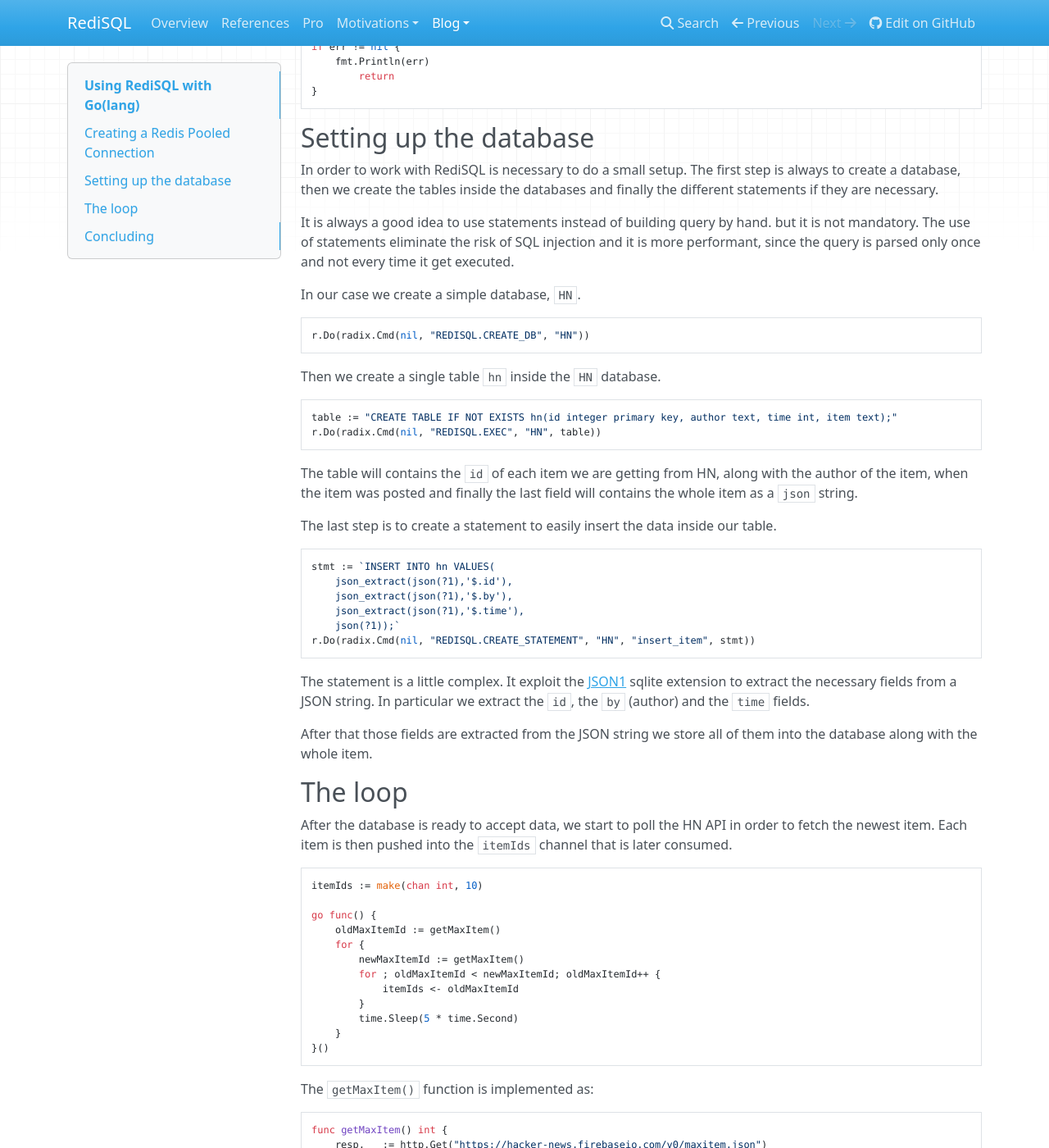
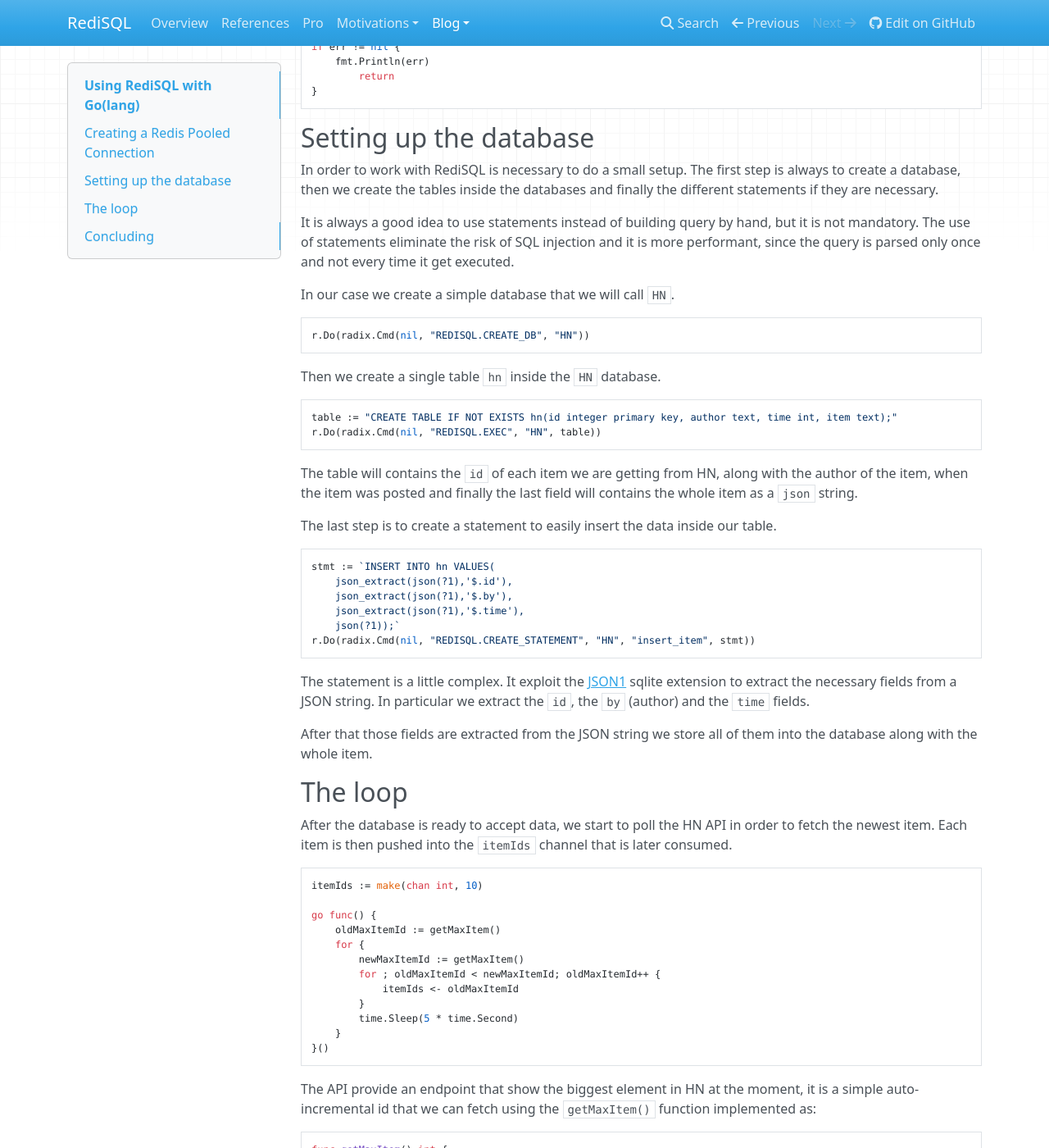
Before and after one commit to RedBeardLab/rediSQL, an MkDocs documentation site: the page built from doc/docs/blog/golang/using-redisql-with-golang.md, in a window 1280 px wide and 1400 px high, scrolled down 564 px. Shown: the whole window at 82% size. Built offline with MkDocs 1.6.1, drawn with Linux system fonts in a browser that asks for light colours; nearby versions of some CDN libraries; old or Windows-style settings are respelled for this version of MkDocs; some of the changed text lies outside the part shown.

````diff
--- a/doc/docs/blog/golang/using-redisql-with-golang.md
+++ b/doc/docs/blog/golang/using-redisql-with-golang.md
@@ -28,11 +28,13 @@ if err != nil {
 
 ## Setting up the database
 
-In order to work with RediSQL is necessary to do a small setup. The first step is always to create a database, then we create the tables inside the databases and finally the different statements if they are necessary.
+In order to work with RediSQL is necessary to do a small setup.
+The first step is always to create a database, then we create the tables inside the databases and finally the different statements if they are necessary.
 
-It is always a good idea to use statements instead of building query by hand. but it is not mandatory. The use of statements eliminate the risk of SQL injection and it is more performant, since the query is parsed only once and not every time it get executed.
+It is always a good idea to use statements instead of building query by hand, but it is not mandatory.
+The use of statements eliminate the risk of SQL injection and it is more performant, since the query is parsed only once and not every time it get executed.
 
-In our case we create a simple database, `HN`.
+In our case we create a simple database that we will call `HN`.
 
 ```golang
 r.Do(radix.Cmd(nil, "REDISQL.CREATE_DB", "HN"))
@@ -58,7 +60,9 @@ stmt := `INSERT INTO hn VALUES(
 r.Do(radix.Cmd(nil, "REDISQL.CREATE_STATEMENT", "HN", "insert_item", stmt))
 ```
 
-The statement is a little complex. It exploit the [JSON1][json1] sqlite extension to extract the necessary fields from a JSON string. In particular we extract the `id`, the `by` (author) and the `time` fields.
+The statement is a little complex.
+It exploit the [JSON1][json1] sqlite extension to extract the necessary fields from a JSON string.
+In particular we extract the `id`, the `by` (author) and the `time` fields.
 
 After that those fields are extracted from the JSON string we store all of them into the database along with the whole item.
 
@@ -83,7 +87,7 @@ go func() {
 }()
 ```
 
-The `getMaxItem()` function is implemented as:
+The API provide an endpoint that show the biggest element in HN at the moment, it is a simple auto-incremental id that we can fetch using the `getMaxItem()` function implemented as:
 
 ```golang
 func getMaxItem() int {
@@ -150,7 +154,7 @@ Feel free to explore our [references documentation][ref] to understand better wh
 
 The complete code of this example is [available here.](https://github.com/RedBeardLab/rediSQL/blob/master/doc/docs/blog/golang/main.go)
 
-
+If you wish to see a similar tutorial for a different language, [open an issue on github.](https://github.com/RedBeardLab/rediSQL/issues/new)
 
 [hn-api]: https://github.com/HackerNews/API
 [json1]: https://www.sqlite.org/json1.html
````
Also changed, not shown: doc/docs/blog/python/using-redisql-with-python.md (+2 -0 lines).
